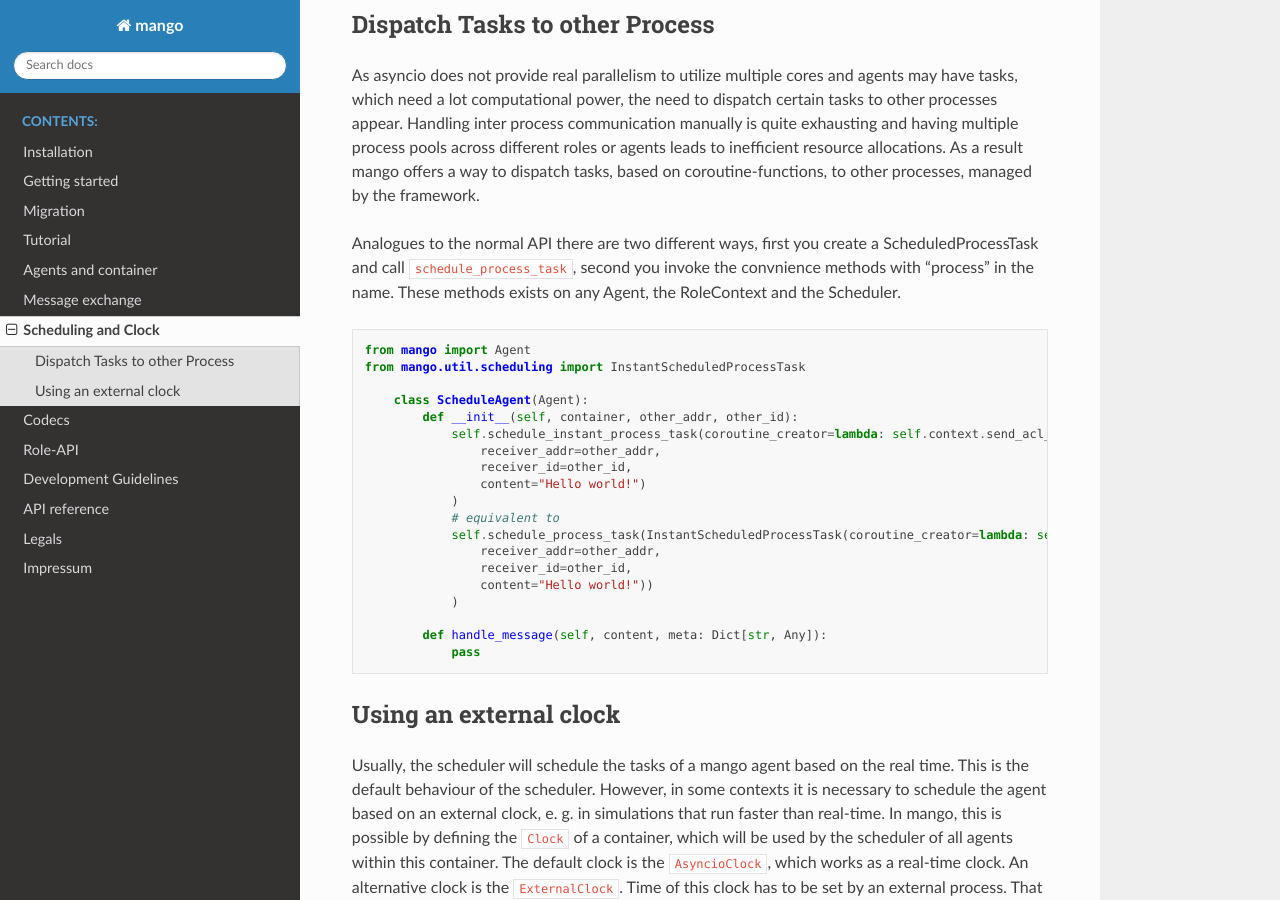
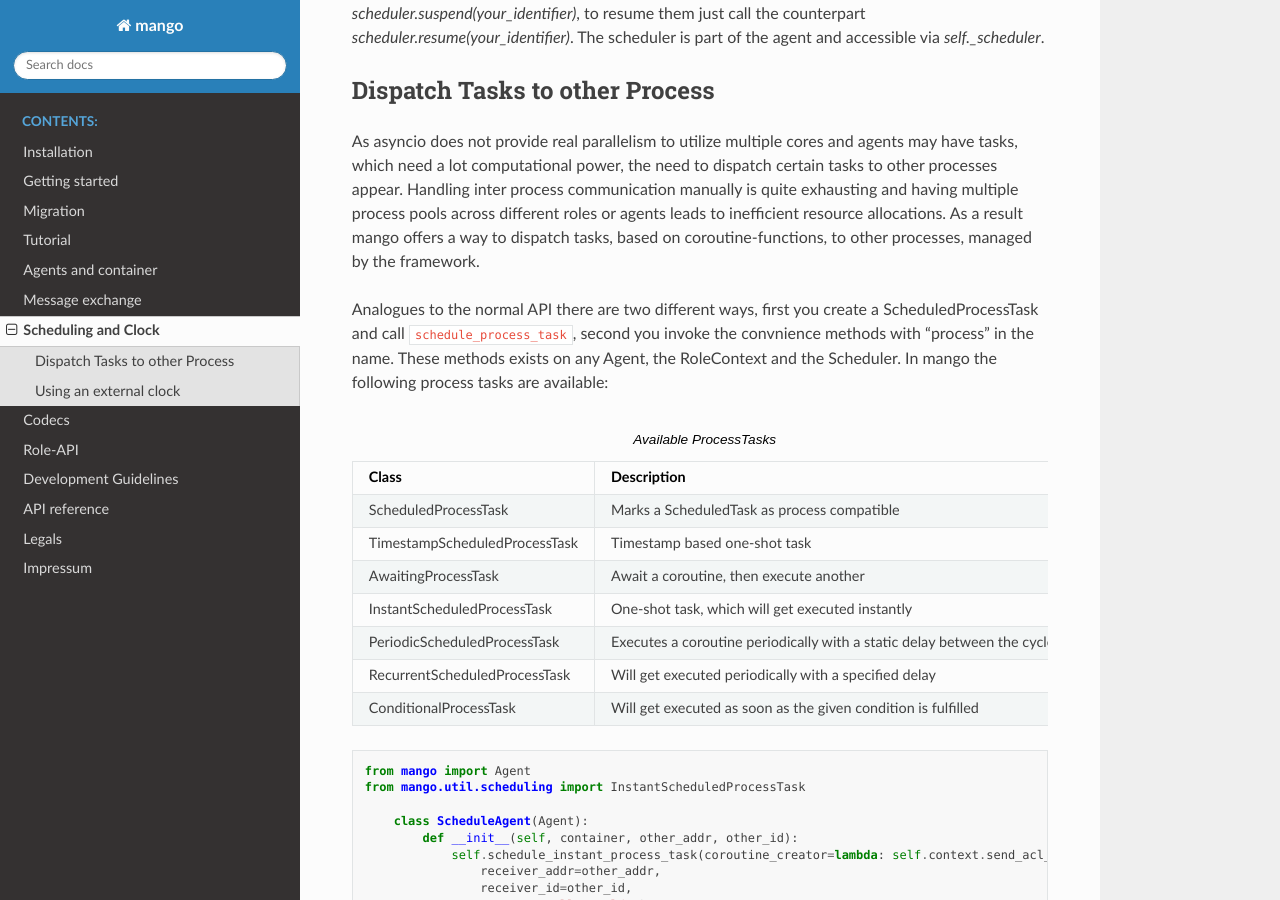
Before and after one commit to OFFIS-DAI/mango, a Sphinx documentation site: the page built from docs/source/scheduling.rst, in a window 1280 px wide and 900 px high, scrolled down 1161 px. Built offline with Sphinx 7.4.7 and the Read the Docs theme 2.0.0, drawn with Linux system fonts in a browser that asks for light colours; formulas are drawn with MathJax 3; pages that are not in the unit, such as notebooks, are missing from menus; some of the changed text lies outside the part shown.

Commit message:
Update documentation for scheduling

```diff
--- a/docs/source/agents-container.rst
+++ b/docs/source/agents-container.rst
@@ -8,7 +8,7 @@
 
 In mango, agents live in a ``container``. The container is responsible for everything network related of the agent.
 This includes in particular sending and receiving of messages, but also message distribution to the correct agent or
-(de-)serialization of messages.
+serialization and deserialisation of messages.
 Container also help to to speed up message exchange between agents that run on the same physical hardware,
 as data that is exchanged between such agents will not have to be sent through the network.
 
--- a/docs/source/scheduling.rst
+++ b/docs/source/scheduling.rst
@@ -20,6 +20,12 @@
      - Executes a coroutine periodically with a static delay between the cycles
    * - ConditionalScheduledTask
      - Executes the coroutine when a specified condition evaluates to True
+   * - AwaitingTask
+     - Execute a given coroutine after another given coroutine has been awaited
+   * - RecurrentScheduledTask
+     - Will get executed periodically with a specified delay
+
+
 
 Furthermore there are convenience methods to get rid of the class imports when using these types of tasks.
 
@@ -56,6 +62,28 @@
 As asyncio does not provide real parallelism to utilize multiple cores and agents may have tasks, which need a lot computational power, the need to dispatch certain tasks to other processes appear. Handling inter process communication manually is quite exhausting and having multiple process pools across different roles or agents leads to inefficient resource allocations. As a result mango offers a way to dispatch tasks, based on coroutine-functions, to other processes, managed by the framework.
 
 Analogues to the normal API there are two different ways, first you create a ScheduledProcessTask and call ``schedule_process_task``, second you invoke the convnience methods with "process" in the name. These methods exists on any Agent, the RoleContext and the Scheduler.
+In mango the following process tasks are available:
+
+.. list-table:: Available ProcessTasks
+   :widths: 30 70
+   :header-rows: 1
+
+   * - Class
+     - Description
+   * - ScheduledProcessTask
+     - Marks a ScheduledTask as process compatible
+   * - TimestampScheduledProcessTask
+     - Timestamp based one-shot task
+   * - AwaitingProcessTask
+     - Await a coroutine, then execute another
+   * - InstantScheduledProcessTask
+     - One-shot task, which will get executed instantly
+   * - PeriodicScheduledProcessTask
+     - Executes a coroutine periodically with a static delay between the cycles
+   * - RecurrentScheduledProcessTask
+     - Will get executed periodically with a specified delay
+   * - ConditionalProcessTask
+     - Will get executed as soon as the given condition is fulfilled
 
 .. code-block:: python3
 
```
